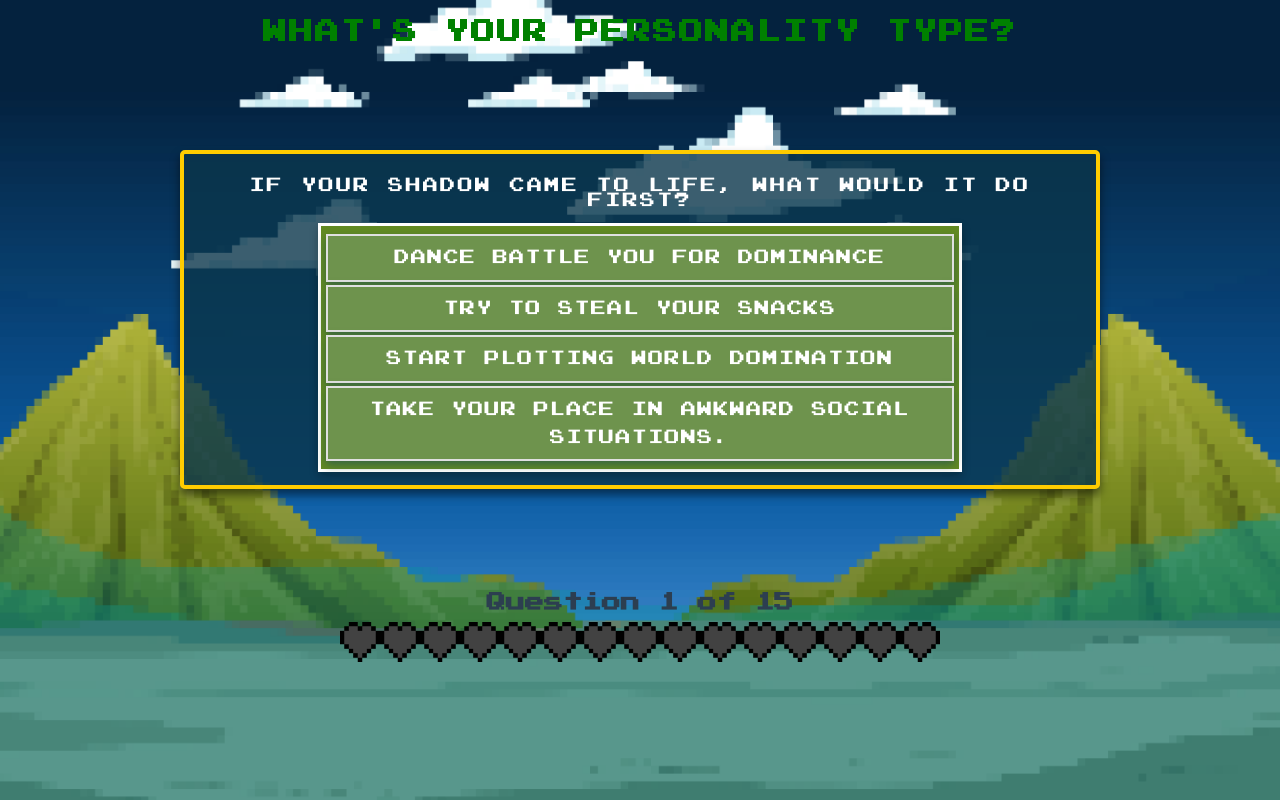
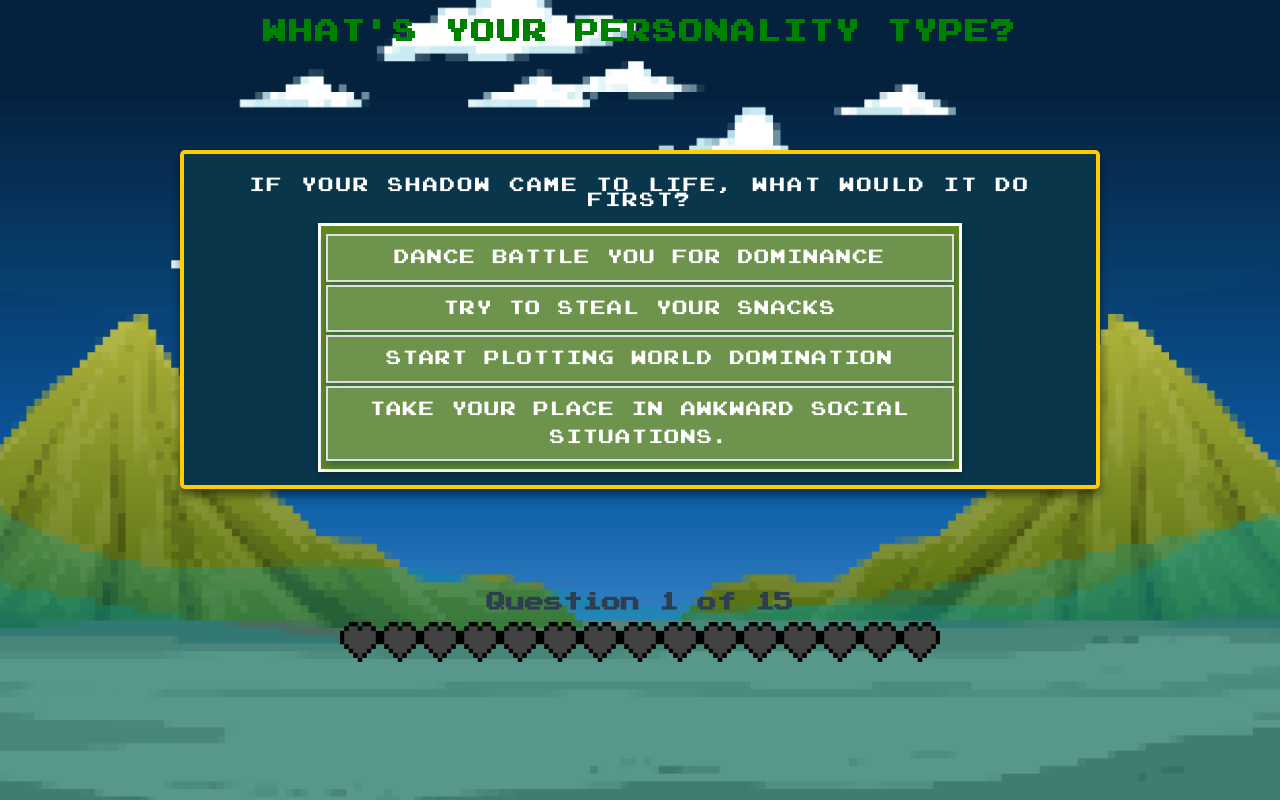
Before and after one commit to kampaww/CS-545-personality-quiz, a plain HTML site: page main.html in a window 1280 px wide. Drawn offline with Linux system fonts and the light colour scheme.

Commit message:
opaque background

```diff
--- a/style.css
+++ b/style.css
@@ -84,7 +84,7 @@ body {
     max-width: 70%; /* Match answers width */
     margin: 10px auto;
     padding: 8px;
-    background-color: rgba(10, 54, 76, 0.8);
+    background-color: rgba(10, 54, 76);
     border: 4px solid #ffcc00;
     font-family: 'VideoGameFont', sans-serif;
     font-size: clamp(0.5em, 1.2vw, 1em);
```
